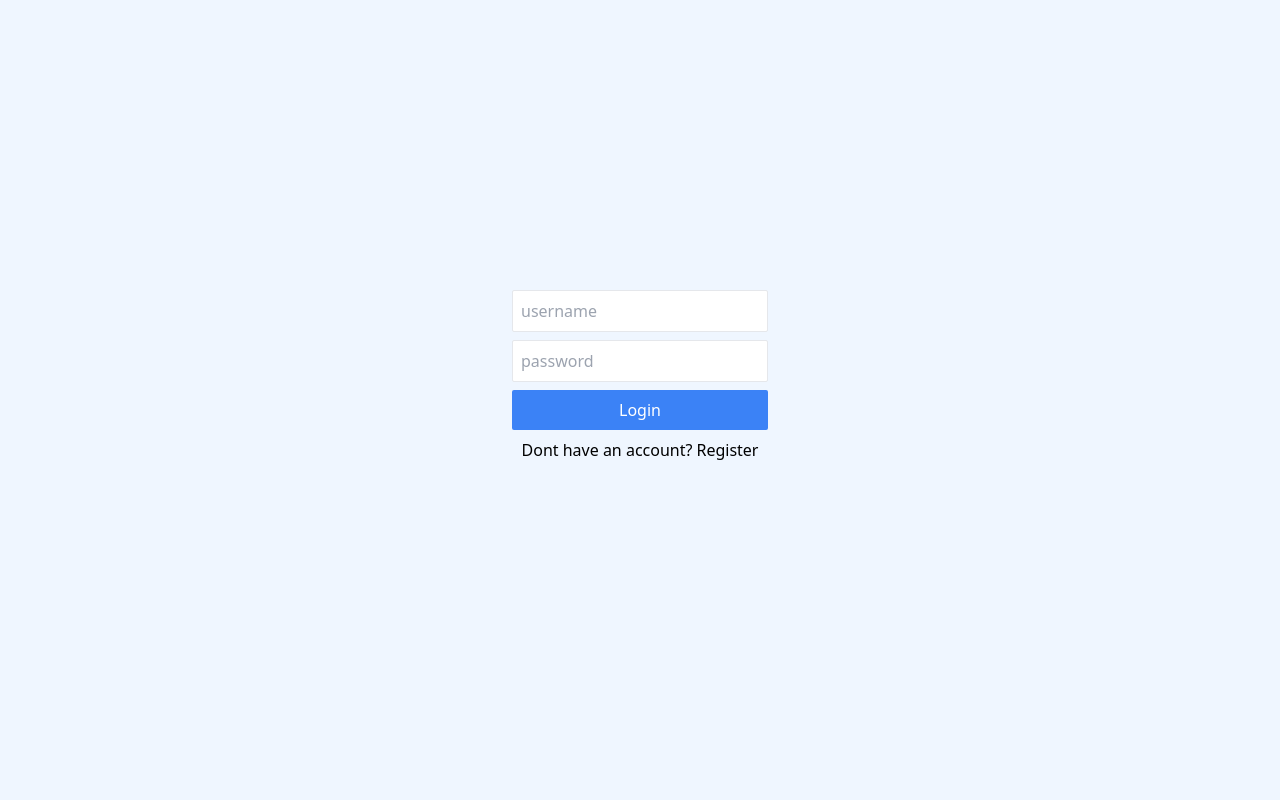
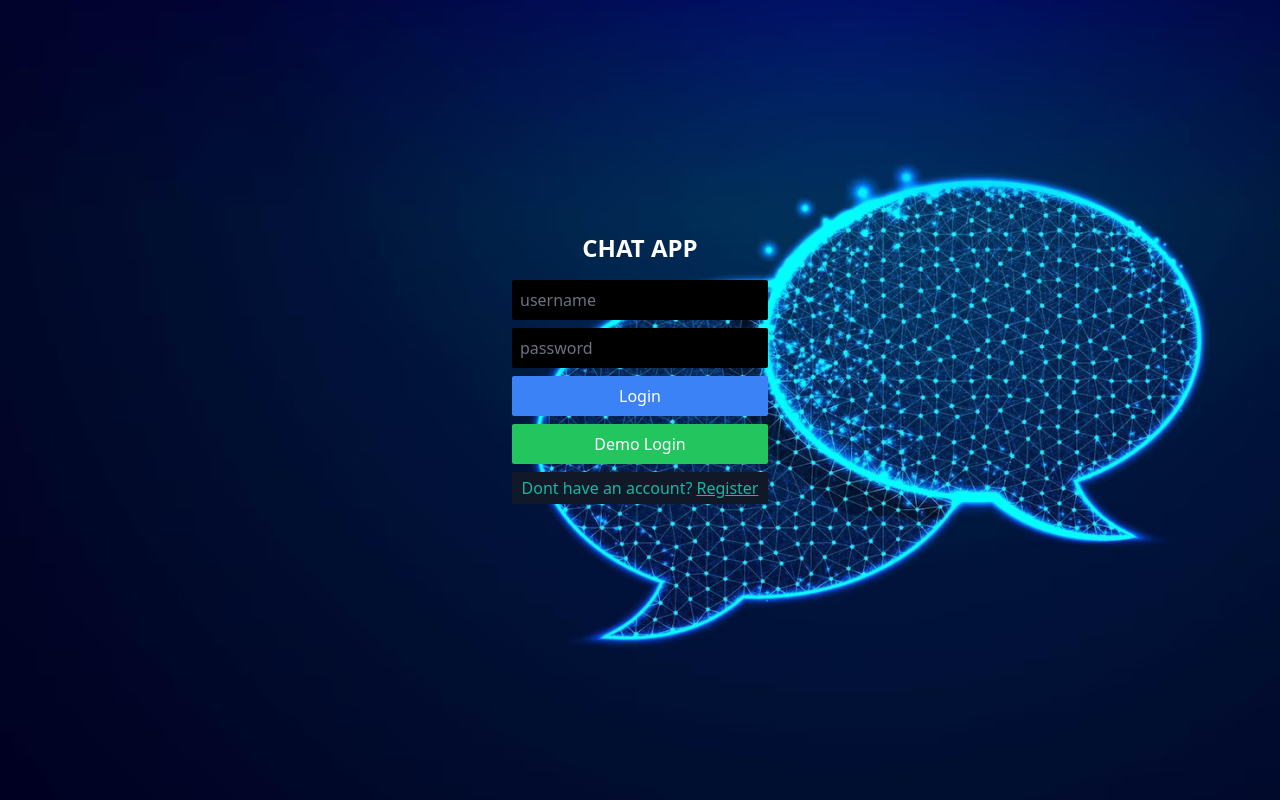
Before and after one commit to zananskij/chatter-client, a React (Vite) app: page / in a window 1280 px wide. Built offline with nearby package versions, Linux system fonts and the light colour scheme; no server answers.

Commit message:
updated styling for login + chat page + added demo btn

```diff
--- a/package.json
+++ b/package.json
@@ -6,7 +6,7 @@
   "scripts": {
     "dev": "vite",
     "build": "vite build",
-    "start": "serve -s dist",
+    "start": "vite preview",
     "preview": "vite preview"
   },
   "dependencies": {
@@ -17,6 +17,7 @@
     "react": "^18.2.0",
     "react-dom": "^18.2.0",
     "serve": "^14.2.0",
+    "tailwind-scrollbar-hide": "^1.1.7",
     "tailwindcss": "^3.2.4"
   },
   "devDependencies": {
--- a/src/Chat.jsx
+++ b/src/Chat.jsx
@@ -30,6 +30,7 @@ export default function Chat() {
       }, 1000)
     })
   }
+
   function showOnlinePeople(peopleArray) {
     const people = {}
     peopleArray.forEach(({ userId, username }) => {
@@ -155,7 +156,7 @@ export default function Chat() {
           ))}
         </div>
         <div className="p-2 text-center flex items-center justify-center">
-          <span className="mr-2 text-sm text-gray-600 flex items-center">
+          <span className="mr-2 text-sm text-gray-100 flex items-center">
             <svg xmlns="http://www.w3.org/2000/svg" viewBox="0 0 24 24" fill="currentColor" className="w-4 h-4">
               <path
                 fillRule="evenodd"
@@ -163,23 +164,29 @@ export default function Chat() {
                 clipRule="evenodd"
               />
             </svg>
-            {username}
+            User: {username}
           </span>
-          <button onClick={logout} className="text-sm bg-blue-100 py-1 px-2 text-gray-500 border rounded-sm">
-            logout
+          <button onClick={logout} className="text-sm bg-red-500 py-1 px-2 text-white rounded-sm">
+            Logout
           </button>
         </div>
       </div>
-      <div className="flex flex-col bg-black w-2/3 p-2">
-        <div className="flex-grow">
+
+      <div className="flex flex-col bg-gray-600 w-2/3 p-0">
+        <div className="sticky top-0 z-10 bg-stone-900 p-3 text-gray-200 text-center">
+          {selectedUserId
+            ? `Chat with ${onlinePeople[selectedUserId] || offlinePeople[selectedUserId]?.username}`
+            : "No chat selected currently"}
+        </div>
+        <div className="flex-grow p-4 ">
           {!selectedUserId && (
             <div className="flex h-full flex-grow items-center justify-center">
-              <div className="text-gray-300">&larr; Select a person from the sidebar</div>
+              <div className="text-gray-200">&larr; Select a person from the sidebar</div>
             </div>
           )}
           {!!selectedUserId && (
             <div className="relative h-full">
-              <div className="overflow-y-scroll absolute top-0 left-0 right-0 bottom-2">
+              <div className="overflow-y-scroll absolute top-0 left-0 right-0 bottom-2 overflow-auto scrollbar-hide">
                 {messagesWithoutDupes.map((message) => (
                   <div key={message._id} className={message.sender === id ? "text-right" : "text-left"}>
                     <div
@@ -221,13 +228,13 @@ export default function Chat() {
           )}
         </div>
         {!!selectedUserId && (
-          <form className="flex gap-2" onSubmit={sendMessage}>
+          <form className="flex gap-2 p-4" onSubmit={sendMessage}>
             <input
               type="text"
               value={newMessageText}
               onChange={(ev) => setNewMessageText(ev.target.value)}
-              placeholder="Type your message here"
-              className="bg-white flex-grow border rounded-sm p-2"
+              placeholder="Send a message..."
+              className="bg-blue-100 flex-grow border rounded-sm p-2"
             />
             <label className="bg-blue-200 p-2 text-gray-600 cursor-pointer rounded-sm border border-blue-200">
               <input type="file" className="hidden" onChange={sendFile} />
--- a/src/Contact.jsx
+++ b/src/Contact.jsx
@@ -1,16 +1,17 @@
-import Avatar from "./Avatar.jsx";
+import Avatar from "./Avatar.jsx"
 
-export default function Contact({id,username,onClick,selected,online}) {
+export default function Contact({ id, username, onClick, selected, online }) {
   return (
-    <div key={id} onClick={() => onClick(id)}
-         className={"border-b border-gray-100 flex items-center gap-2 cursor-pointer "+(selected ? 'bg-blue-50' : '')}>
-      {selected && (
-        <div className="w-1 bg-blue-500 h-12 rounded-r-md"></div>
-      )}
+    <div
+      key={id}
+      onClick={() => onClick(id)}
+      className={" flex items-center gap-2 cursor-pointer " + (selected ? "bg-blue-500" : "")}
+    >
+      {selected && <div className="w-1 bg-blue-500 h-12 rounded-r-md"></div>}
       <div className="flex gap-2 py-2 pl-4 items-center">
         <Avatar online={online} username={username} userId={id} />
-        <span className="text-gray-800">{username}</span>
+        <span className="text-gray-100">{username}</span>
       </div>
     </div>
-  );
+  )
 }
--- a/src/RegisterAndLoginForm.jsx
+++ b/src/RegisterAndLoginForm.jsx
@@ -1,47 +1,67 @@
-import {useContext, useState} from "react";
-import axios from "axios";
-import {UserContext} from "./UserContext.jsx";
+import { useContext, useState } from "react"
+import axios from "axios"
+import { UserContext } from "./UserContext.jsx"
 
 export default function RegisterAndLoginForm() {
-  const [username, setUsername] = useState('');
-  const [password, setPassword] = useState('');
-  const [isLoginOrRegister, setIsLoginOrRegister] = useState('login');
-  const {setUsername:setLoggedInUsername, setId} = useContext(UserContext);
+  const [username, setUsername] = useState("")
+  const [password, setPassword] = useState("")
+  const [isLoginOrRegister, setIsLoginOrRegister] = useState("login")
+  const { setUsername: setLoggedInUsername, setId } = useContext(UserContext)
   async function handleSubmit(ev) {
-    ev.preventDefault();
-    const url = isLoginOrRegister === 'register' ? 'register' : 'login';
-    const {data} = await axios.post(url, {username,password});
-    setLoggedInUsername(username);
-    setId(data.id);
+    ev.preventDefault()
+    const url = isLoginOrRegister === "register" ? "register" : "login"
+    const { data } = await axios.post(url, { username, password })
+    setLoggedInUsername(username)
+    setId(data.id)
   }
   return (
-    <div className="bg-blue-50 h-screen flex items-center">
+    <div className="bg-login-bg bg-cover bg-center h-screen flex items-center">
       <form className="w-64 mx-auto mb-12" onSubmit={handleSubmit}>
-        <input value={username}
-               onChange={ev => setUsername(ev.target.value)}
-               type="text" placeholder="username"
-               className="block w-full rounded-sm p-2 mb-2 border" />
-        <input value={password}
-               onChange={ev => setPassword(ev.target.value)}
-               type="password"
-               placeholder="password"
-               className="block w-full rounded-sm p-2 mb-2 border" />
+        <h1 className="text-center text-white text-2xl font-bold mb-4">CHAT APP</h1>
+        <input
+          value={username}
+          onChange={(ev) => setUsername(ev.target.value)}
+          type="text"
+          placeholder="username"
+          className="block w-full rounded-sm p-2 mb-2 bg-black text-white placeholder-gray-500"
+        />
+        <input
+          value={password}
+          onChange={(ev) => setPassword(ev.target.value)}
+          type="password"
+          placeholder="password"
+          className="block w-full rounded-sm p-2 mb-2 bg-black text-white placeholder-gray-500"
+        />
         <button className="bg-blue-500 text-white block w-full rounded-sm p-2">
-          {isLoginOrRegister === 'register' ? 'Register' : 'Login'}
+          {isLoginOrRegister === "register" ? "Register" : "Login"}
         </button>
-        <div className="text-center mt-2">
-          {isLoginOrRegister === 'register' && (
+
+        <button
+          className="bg-green-500 text-white block w-full rounded-sm p-2 mt-2"
+          onClick={async (ev) => {
+            ev.preventDefault()
+            setUsername("DemoUser")
+            setPassword("demouser123")
+            const { data } = await axios.post("/login", { username: "DemoUser", password: "demouser123" })
+            setLoggedInUsername("DemoUser")
+            setId(data.id)
+          }}
+        >
+          Demo Login
+        </button>
+        <div className="text-center mb-4 text-teal-500 bg-gray-900 mt-2 rounded-sm p-1">
+          {isLoginOrRegister === "register" && (
             <div>
               Already a member?
-              <button className="ml-1" onClick={() => setIsLoginOrRegister('login')}>
+              <button className="ml-1 underline" onClick={() => setIsLoginOrRegister("login")}>
                 Login here
               </button>
             </div>
           )}
-          {isLoginOrRegister === 'login' && (
+          {isLoginOrRegister === "login" && (
             <div>
               Dont have an account?
-              <button className="ml-1" onClick={() => setIsLoginOrRegister('register')}>
+              <button className="ml-1 underline" onClick={() => setIsLoginOrRegister("register")}>
                 Register
               </button>
             </div>
@@ -49,5 +69,47 @@ export default function RegisterAndLoginForm() {
         </div>
       </form>
     </div>
-  );
+  )
+  // return (
+  //   <div className="bg-login-bg bg-cover bg-center h-screen flex items-center">
+  //     <form className="w-64 mx-auto mb-12" onSubmit={handleSubmit}>
+  //       <h1 className="text-center text-white text-2xl font-bold mb-4">CHAT APP</h1>
+
+  //       <input
+  //         value={username}
+  //         onChange={(ev) => setUsername(ev.target.value)}
+  //         type="text"
+  //         placeholder="username"
+  //         className="block w-full rounded-sm p-2 mb-2  bg-black text-white placeholder-gray-500"
+  //       />
+  //       <input
+  //         value={password}
+  //         onChange={(ev) => setPassword(ev.target.value)}
+  //         type="password"
+  //         placeholder="password"
+  //         className="block w-full rounded-sm p-2 mb-2 bg-black text-white placeholder-gray-500"
+  //       />
+  //       <button className="bg-blue-500 text-white block w-full rounded-sm p-2">
+  //         {isLoginOrRegister === "register" ? "Register" : "Login"}
+  //       </button>
+  //       <div className="text-center mb-4 text-teal-500 bg-gray-900 mt-2 rounded-sm p-1">
+  //         {isLoginOrRegister === "register" ? (
+  //           <div>
+  //             Already a member?
+  //             <button className="ml-1 underline" onClick={() => setIsLoginOrRegister("login")}>
+  //               Login here
+  //             </button>
+  //           </div>
+  //         ) : (
+  //           <div>
+  //             Don't have an account?
+  //             <button className="ml-1 underline" onClick={() => setIsLoginOrRegister("register")}>
+  //               Register
+  //             </button>
+  //           </div>
+  //         )}
+  //       </div>
+  //     </form>
+  //   </div>
+  // )
 }
--- a/tailwind.config.cjs
+++ b/tailwind.config.cjs
@@ -1,10 +1,12 @@
 /** @type {import('tailwindcss').Config} */
 module.exports = {
-  content: [
-    "./src/*.jsx"
-  ],
+  content: ["./src/*.jsx"],
   theme: {
-    extend: {},
+    extend: {
+      backgroundImage: (theme) => ({
+        "login-bg": "url('/images/login-bg.jpg')",
+      }),
+    },
   },
-  plugins: [],
+  plugins: [require("tailwind-scrollbar-hide")],
 }
```
Also changed, not shown: src/Routes.jsx (+7 -9 lines), src/UserContext.jsx (+12 -16 lines), public/images/login-bg.jpg (added), 1 other file (tests, documents, lock files or other folders).
